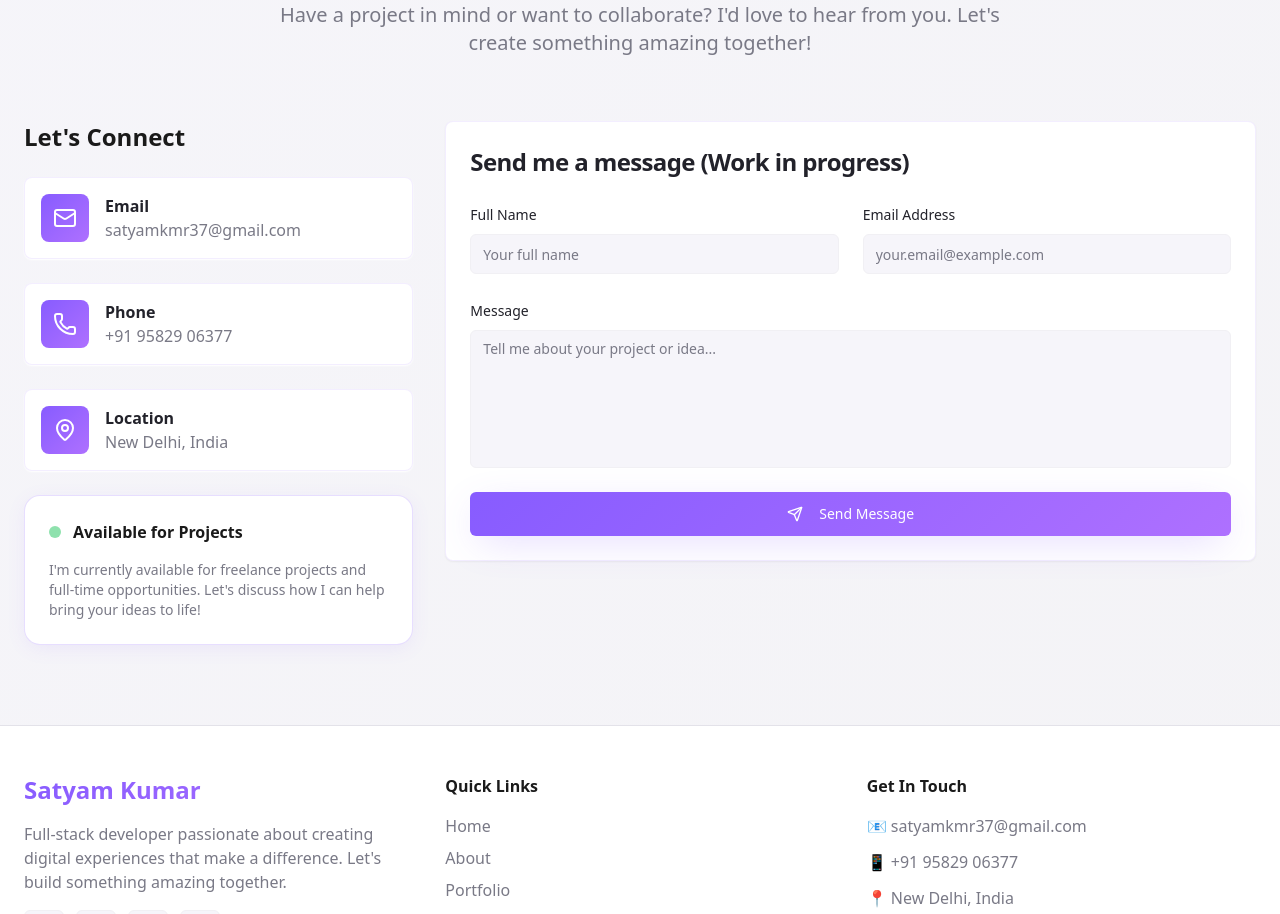
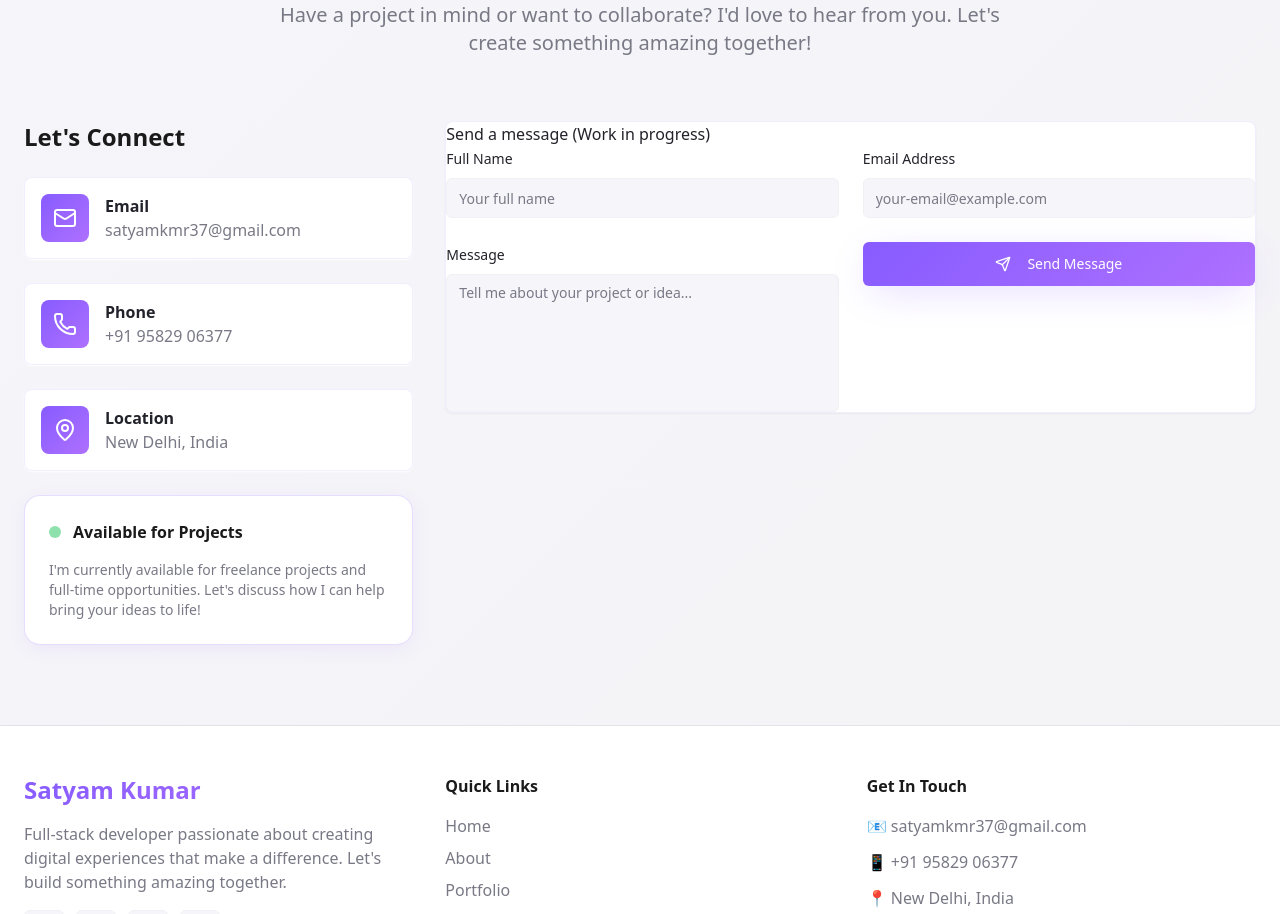
Before and after one commit to Satyamk001/portfolio, a React (Vite) app: page / in a window 1280 px wide. Shown: the part 5360-6274 px from the top of the page. Built offline with nearby package versions, Linux system fonts and the light colour scheme.

Commit message:
contact form

```diff
--- a/package.json
+++ b/package.json
@@ -1,5 +1,5 @@
 {
-  "name": "vite_react_shadcn_ts",
+  "name": "satyam-portfolio",
   "private": true,
   "version": "0.0.0",
   "type": "module",
--- a/src/components/ContactSection.tsx
+++ b/src/components/ContactSection.tsx
@@ -171,11 +171,9 @@ export const ContactSection = () => {
             className="lg:col-span-2"
           >
             <Card className="shadow-elegant border-primary/10">
-              <CardHeader>
-                <CardTitle className="text-2xl">Send me a message (Work in progress)</CardTitle>
-              </CardHeader>
-              <CardContent>
-                <form onSubmit={handleSubmit} className="space-y-6">
+              <CardHeader className="p-0"> Send a message (Work in progress)</CardHeader>
+              <CardContent className="p-0">
+                <form onSubmit={handleSubmit} className="space-y-6 p-0">
                   <div className="grid md:grid-cols-2 gap-6">
                     <motion.div
                       initial={{ opacity: 0, y: 20 }}
@@ -210,13 +208,11 @@ export const ContactSection = () => {
                         type="email"
                         value={formData.email}
                         onChange={handleChange}
-                        placeholder="your.email@example.com"
+                        placeholder="your-email@example.com"
                         required
                         className="transition-all duration-300 focus:shadow-card"
                       />
                     </motion.div>
-                  </div>
-
                     <motion.div
                       initial={{ opacity: 0, y: 20 }}
                       whileInView={{ opacity: 1, y: 0 }}
@@ -262,6 +258,7 @@ export const ContactSection = () => {
                         )}
                       </Button>
                     </motion.div>
+                    </div>
                   </form>
               </CardContent>
             </Card>
@@ -270,4 +267,4 @@ export const ContactSection = () => {
     </div>
     </section>
 );
-};
+}
```
Also changed, not shown: 1 other file (tests, documents, lock files or other folders). Lines whose indentation alone changed are shown as unchanged.
